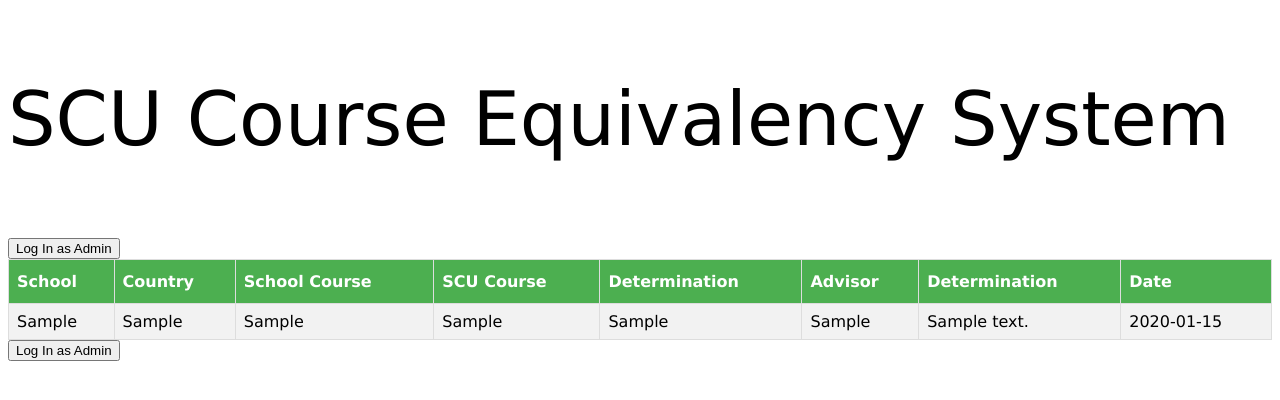
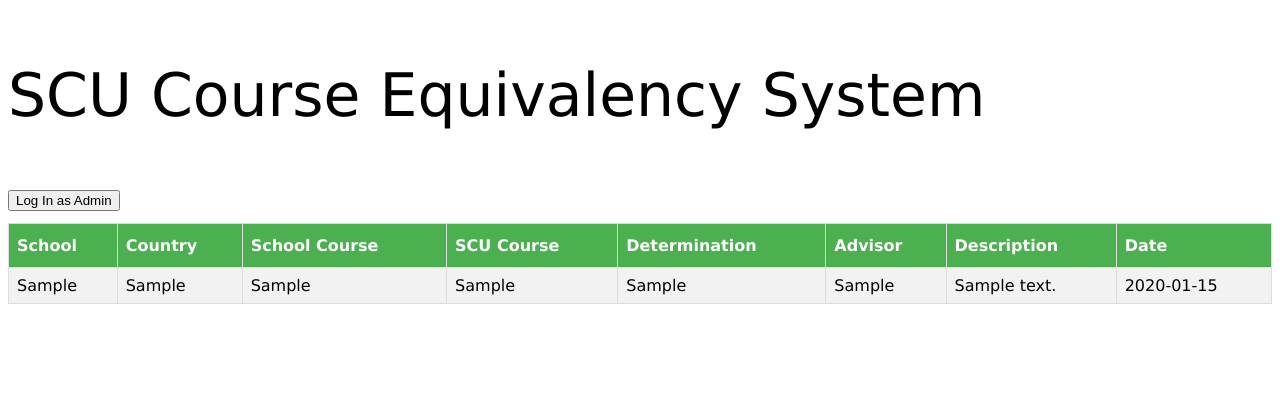
Before and after one commit to SarekSJ/COEN174, a Flask app: page /table in a window 1280 px wide. Shown: the top 400 px of the page. Run offline with Flask 2, Linux system fonts and the light colour scheme; tables that the repository leaves empty hold one stand-in row (values such as "Sample post").

Commit message:
Update table.html

```diff
--- a/templates/table.html
+++ b/templates/table.html
@@ -21,7 +21,18 @@ table th {
 }
 p {
     font-family: verdana;
-    font-size:75px;
+    font-size: 60px;
+    text-align: left;
+}
+h1 {
+    font-family: verdana;
+    font-size: 15px;
+    align: right;
+}
+h2 {
+    font-family: verdana;
+    font-size: 15px;
+    align: right;
 }
 </style>
 <?php $isLoggedIn = (isset($_SESSION["staffId"]) && $_SESSION["staffId"] != NULL) ? true : false; ?>
@@ -33,17 +44,17 @@ p {
 
             {% if isLoggedIn %}
                 <a class="navbar-brand">
-                    Welcome <?php echo $_SESSION["staffname"];  ?>
+                    Welcome <?php echo $_SESSION["username"];  ?>
                 </a>
            {% endif %}
         </div>
         {% if isLoggedIn %}
             <form action="/logout">
-    	    <input type="submit" name="auth" value="Log Out" action="/logout">
+		    <h1><input type="submit" name="auth" value="Log Out" action="/logout"></h1>
 </form>
 	    {% else %}
    	<form action="/login_screen" method="POST">
-             <input type="submit" value="Log In as Admin" action="/login" method="POST">
+             <h2><input type="submit" value="Log In as Admin" action="/login" method="POST"></h2>
 	</form>
        {% endif %}
     </div>
@@ -62,7 +73,7 @@ p {
             <th>SCU Course</th>
             <th>Determination</th>
             <th>Advisor</th>
-            <th>Determination</th>
+            <th>Description</th>
             <th>Date</th>
         </tr>
         {% for row in items %}
@@ -101,13 +112,6 @@ p {
     <input type="description" name="description" placeholder="Please explain your rationale here.">
     <input type="submit" value="Add row">
     </form>
-<form action="/logout">
-    	    <input type="submit" name="auth" value="Log Out" action="/logout">
-        </form>
-    	{% else %}
-   	<form action="/login_screen" method="POST">
-             <input type="submit" value="Log In as Admin" action="/login" method="POST">
-	</form>
 
     {% endif %}
 </body>
```
